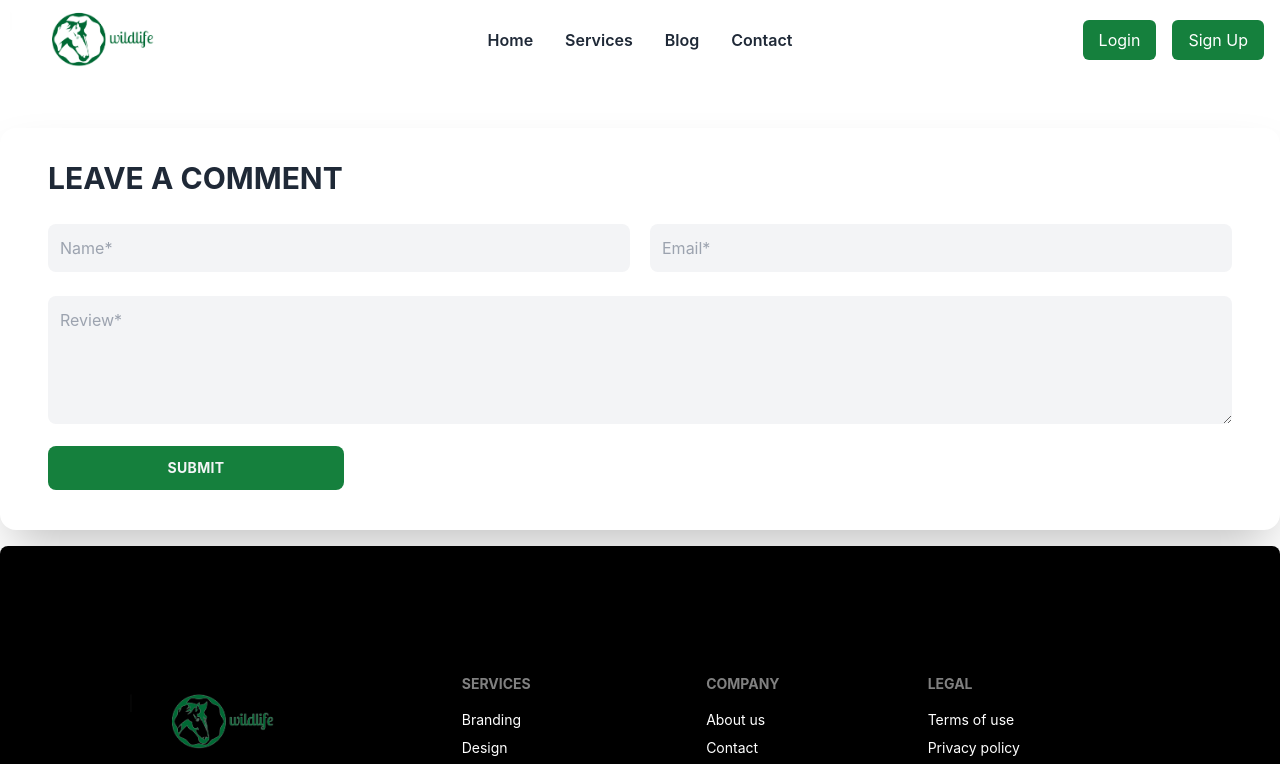
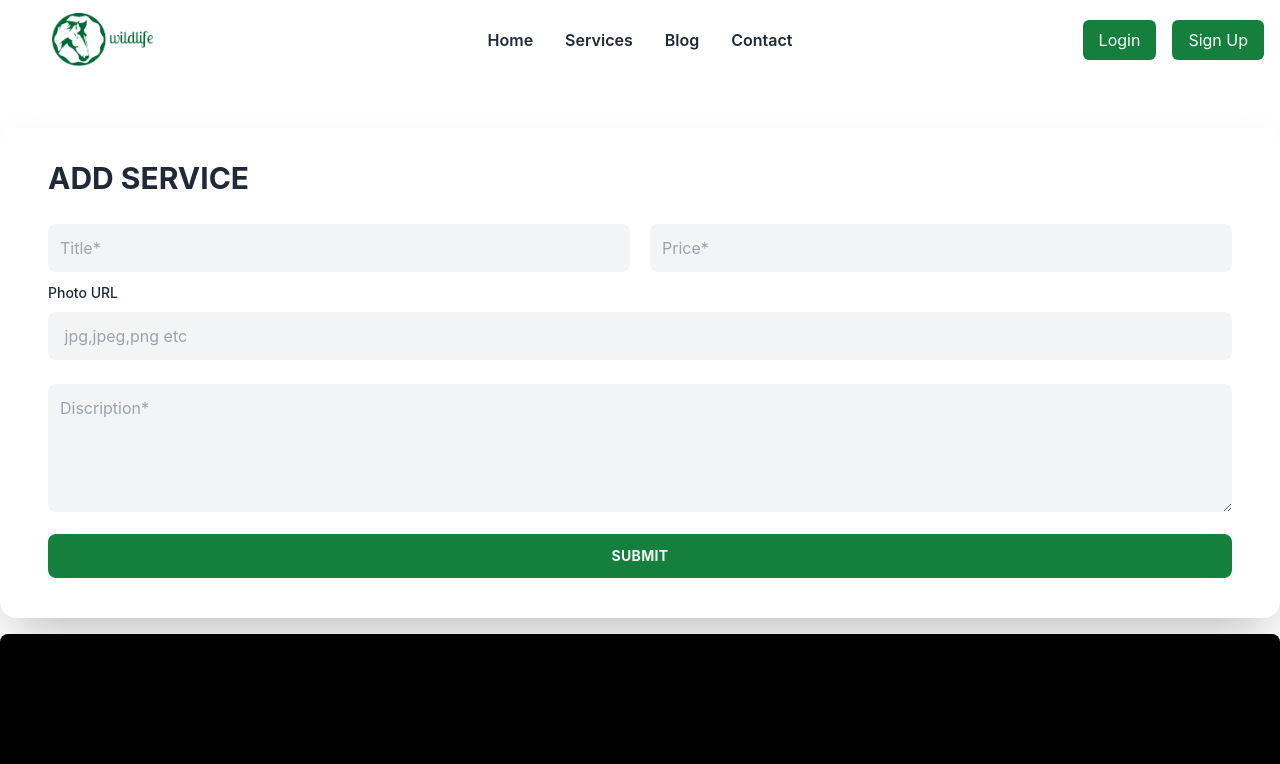
Before and after one commit to smrabiulislam/wildlife, a React (Create React App) app: page /addservice in a window 1280 px wide. Shown: the top 764 px of the page. Built offline with nearby package versions, Linux system fonts and the light colour scheme; no server answers.

Commit message:
add service section designed

```diff
--- a/src/Pages/Blog/Blog.js
+++ b/src/Pages/Blog/Blog.js
@@ -3,25 +3,25 @@ import React from 'react';
 const Blog = () => {
     return (
         <div className='container mx-auto mt-20 grid md:grid-cols-4 sm:grid-cols-1'>
-            <div className='md:mx-2 sm:m-5 p-10 rounded-lg shadow-2xl border-2 border-indigo-500 '>
+            <div className='md:mx-2 sm:m-5 p-10 rounded-lg shadow-2xl border-2 border-green-700 '>
                 <h1 className='mb-2 text-xl text-left text-red-700'>Difference between SQL and NoSQL</h1>
                 <p className='text-sm text-left'>SQL is the programming language used to interface with relational databases.
                     (Relational databases model data as records in rows and tables with logical links between them).
                     NoSQL is a class of DBMs that are non-relational and generally do not use SQL.</p>
             </div>
-            <div className='md:mx-2 sm:m-5 p-10 rounded-lg shadow-2xl border-2 border-indigo-500 '>
+            <div className='md:mx-2 sm:m-5 p-10 rounded-lg shadow-2xl border-2 border-green-700 '>
                 <h1 className='mb-2 text-xl text-left text-red-700'>What is JWT, and how does it work?</h1>
                 <p className='text-sm text-left'>SON Web Token (JWT) is an open standard (RFC 7519) for securely
                     transmitting information between parties as JSON object. It is compact, readable and digitally
                     signed using a private key/ or a public key pair by the Identity Provider(IdP).</p>
             </div>
-            <div className='md:mx-2 sm:m-5 p-10 rounded-lg shadow-2xl border-2 border-indigo-500 '>
+            <div className='md:mx-2 sm:m-5 p-10 rounded-lg shadow-2xl border-2 border-green-700 '>
                 <h1 className='mb-2 text-xl text-left text-red-700'>What is the difference between javascript and NodeJS?</h1>
                 <p className='text-sm text-left'>JavaScript is a simple programming language that can be used with any browser
                     that has the JavaScript Engine installed. Node. js, on the other hand, is an interpreter or execution
                     environment for the JavaScript programming language.</p>
             </div>
-            <div className='md:mx-2 sm:m-5 p-10 rounded-lg shadow-2xl border-2 border-indigo-500 '>
+            <div className='md:mx-2 sm:m-5 p-10 rounded-lg shadow-2xl border-2 border-green-700 '>
                 <h1 className='mb-2 text-xl text-left text-red-700'>How does NodeJS handle multiple requests at the same time?</h1>
                 <p className='text-sm text-left'>NodeJS receives multiple client requests and places them into EventQueue.
                     NodeJS is built with the concept of event-driven architecture. NodeJS has its own EventLoop which is an
--- a/src/Pages/Reviews/MyReviews/MyReviews.js
+++ b/src/Pages/Reviews/MyReviews/MyReviews.js
@@ -1,11 +1,8 @@
-import React, { useContext, useEffect, useState } from 'react';
-import { useLoaderData } from 'react-router-dom';
-import { AuthContext } from '../../../contexts/AuthProvider/AuthProvider';
+import React, { useEffect, useState } from 'react';
+import ReviewCard from './ReviewCard';
 
 const MyReviews = () => {
-    // const { reviews } = useLoaderData();
-    // const { _id, title, img, price, description } = useLoaderData();
-    const { user } = useContext(AuthContext);
+
     const [reviews, setReviews] = useState([]);
     useEffect(() => {
         fetch("http://localhost:5000/reviews")
@@ -15,27 +12,12 @@ const MyReviews = () => {
     console.log(reviews);
 
     return (
-        <div>
+        <div className='my-20 rounded-2xl shadow-2xl p-4 grid gap-6 grid-cols-1 md:grid-cols-2 lg:grid-cols-3'>
             {
-                reviews.map(review => <tbody key={review._id}>
-                    <tr>
-                        <td>
-                            <div className=' -mb-4 ml-8'>{review.review}</div>
-                            <div className=" my-8 flex items-center space-x-3">
-                                <div className="avatar">
-                                    <div className="rounded-full w-12 h-12">
-                                        <img src={review.userImg} alt="Avatar Tailwind CSS Component" />
-                                    </div>
-                                </div>
-                                <div>
-                                    <div className="font-bold">{review.name}</div>
-                                    <div className="text-sm opacity-50">{review.email}</div>
-                                </div>
-
-                            </div>
-                        </td>
-                    </tr>
-                </tbody>
+                reviews.map(review => <ReviewCard
+                    key={review._id}
+                    review={review}
+                ></ReviewCard>
 
                 )
             }
--- /dev/null
+++ b/src/Pages/Reviews/MyReviews/ReviewCard.js
@@ -0,0 +1,23 @@
+import React from 'react';
+
+const ReviewCard = ({ review }) => {
+    return (
+        <div className='md:mx-2 sm:m-5 p-10 rounded-lg shadow-2xl border-2 border-green-700'>
+            <div className=' -mb-4 ml-2 text-left'>{review.review}</div>
+            <div className=" my-8 flex items-center space-x-3">
+                <div className="avatar">
+                    <div className="rounded-full w-12 h-12">
+                        <img src={review.userImg} alt="Avatar Tailwind CSS Component" />
+                    </div>
+                </div>
+                <div>
+                    <div className="font-bold text-left">{review.name}</div>
+                    <div className="text-sm opacity-50">{review.email}</div>
+                </div>
+
+            </div>
+        </div>
+    );
+};
+
+export default ReviewCard;
--- a/src/Pages/Reviews/Review/Review.js
+++ b/src/Pages/Reviews/Review/Review.js
@@ -60,7 +60,7 @@ const Review = () => {
 
                         <tr>
                             <td>
-                                <div className=' -mb-4 ml-8'>{review.review}</div>
+                                <div className=' -mb-4 ml-2'>{review.review}</div>
                                 <div className=" my-8 flex items-center space-x-3">
                                     <div className="avatar">
                                         <div className="rounded-full w-12 h-12">
@@ -68,7 +68,7 @@ const Review = () => {
                                         </div>
                                     </div>
                                     <div>
-                                        <div className="font-bold">{review.name}</div>
+                                        <div className="font-bold text-left">{review.name}</div>
                                         <div className="text-sm opacity-50">{review.email}</div>
                                     </div>
 
--- a/src/Pages/Services/AddService.js
+++ b/src/Pages/Services/AddService.js
@@ -8,21 +8,28 @@ const AddService = () => {
 
                 <div className="w-full p-8 my-4 md:px-12  mx-auto   rounded-2xl shadow-2xl">
                     <div className="flex">
-                        <h1 className="font-bold uppercase text-3xl">Leave a Comment</h1>
+                        <h1 className="font-bold uppercase text-3xl">Add Service</h1>
                     </div>
                     <div className="grid grid-cols-1 gap-5 md:grid-cols-2 mt-5">
-                        <input name='name' className="w-full bg-gray-100 text-gray-900 mt-2 p-3 rounded-lg focus:outline-none focus:shadow-outline"
-                            type="text" placeholder="Name*" required />
+                        <input name='title' className="w-full bg-gray-100 text-gray-900 mt-2 p-3 rounded-lg focus:outline-none focus:shadow-outline"
+                            type="text" placeholder="Title*" required />
 
-                        <input /**defaultValue={user?.email} */ readOnly name='email' className="w-full bg-gray-100 text-gray-900 mt-2 p-3 rounded-lg focus:outline-none focus:shadow-outline"
-                            type="email" placeholder="Email*" required />
+                        <input name='Price' className="w-full bg-gray-100 text-gray-900 mt-2 p-3 rounded-lg focus:outline-none focus:shadow-outline"
+                            type="number" placeholder="Price*" required />
 
                     </div>
+                    <div className=" w-full text-left mt-2">
+                        <label htmlFor="photoURL" className=" text-left text-sm font-medium leading-none text-gray-800">
+                            {" "}
+                            Photo URL{" "}
+                        </label>
+                        <input name='photoURL' id="photoURL" aria-labelledby="photoURL" type="text" className="w-full bg-gray-100 text-gray-900 mt-2 p-3 rounded-lg focus:outline-none focus:shadow-outline " placeholder=" jpg,jpeg,png etc" required />
+                    </div>
                     <div className="my-4">
-                        <textarea name='comment' placeholder="Review*" className="w-full h-32 bg-gray-100 text-gray-900 mt-2 p-3 rounded-lg focus:outline-none focus:shadow-outline" required></textarea>
+                        <textarea name='discription' placeholder="Discription*" className="w-full h-32 bg-gray-100 text-gray-900 mt-2 p-3 rounded-lg focus:outline-none focus:shadow-outline" required></textarea>
                     </div>
-                    <div className="my-2 w-1/2 lg:w-1/4">
-                        <button type='submit' className="uppercase text-sm font-bold tracking-wide bg-green-700 text-gray-100 p-3 rounded-lg w-full
+                    <div className="my-2 ">
+                        <button type='submit' className=" uppercase text-sm font-bold tracking-wide bg-green-700 text-gray-100 p-3 rounded-lg w-full
                               focus:outline-none focus:shadow-outline">
                             Submit
                         </button>
```
